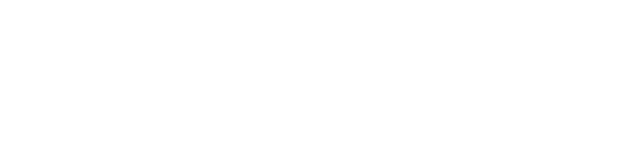
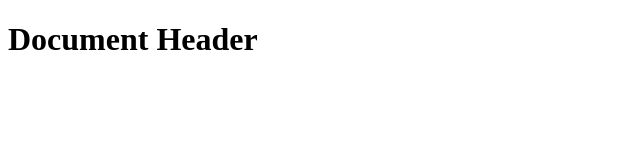
Before and after one commit to ajoyg/demorepo, a plain HTML site: page index.html in a window 1280 px wide. Shown: the whole page, without its empty margins (0-640 px from the left). Drawn offline with Linux system fonts and the light colour scheme.

Commit message:
Added document header

```diff
--- a/index.html
+++ b/index.html
@@ -4,4 +4,7 @@
     <meta charset="UTF-8">
     <title>Document</title>
 </head>
+<body>
+    <h1>Document Header</h1>
+</body>
 </html>
```
